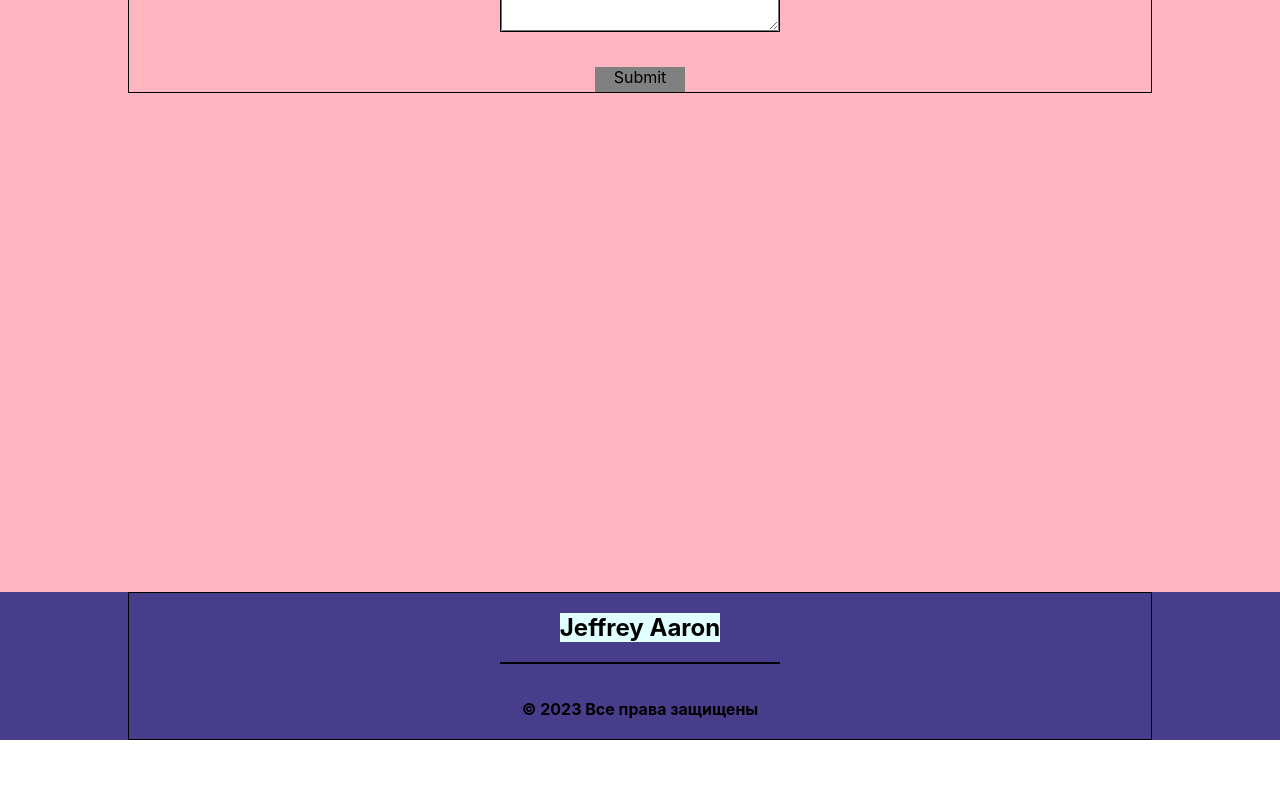
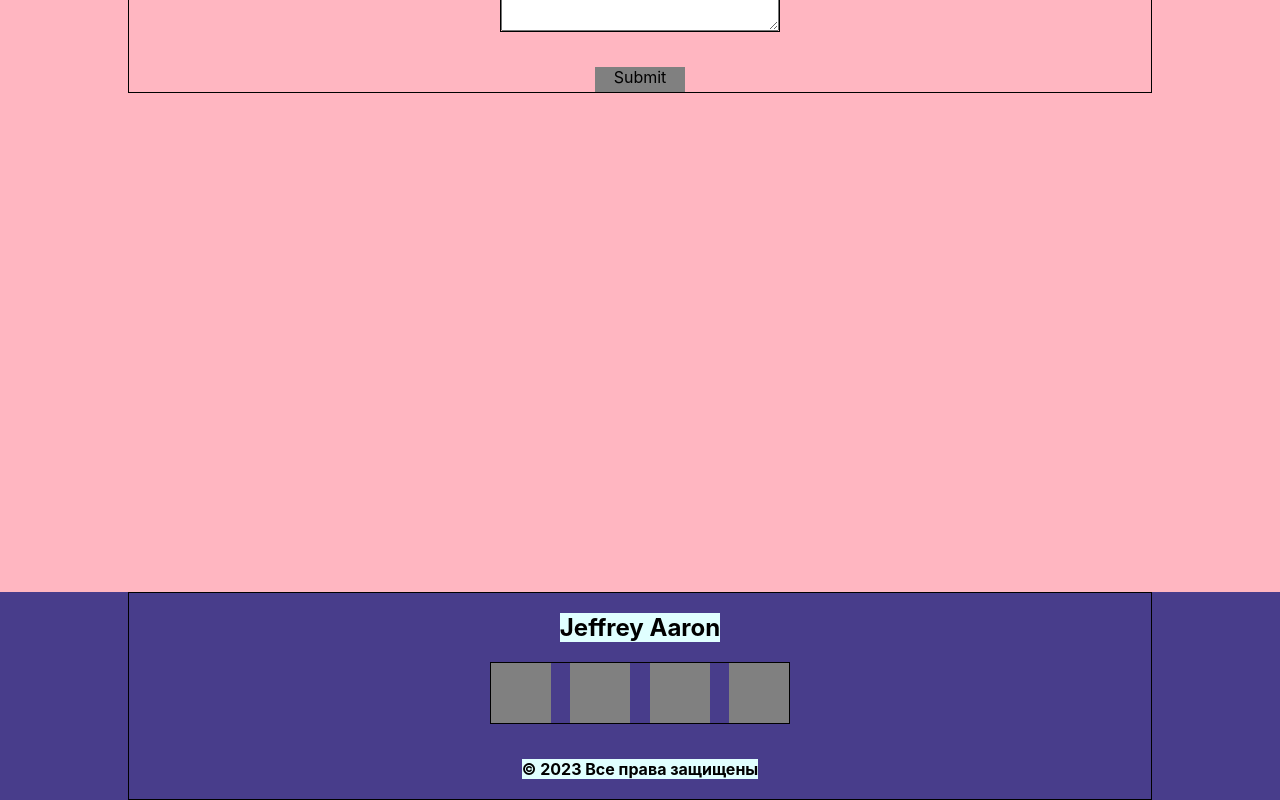
Before and after one commit to vbsm11/portfolio, a React (Create React App) app: page / in a window 1280 px wide. Shown: the part 2688-3488 px from the top of the page. Before the commit the page ends 3428 px from the top, so only its background shows below. Built offline with nearby package versions, Linux system fonts and the light colour scheme.

Commit message:
template for footer block

```diff
--- a/src/footer/Footer.module.css
+++ b/src/footer/Footer.module.css
@@ -6,8 +6,8 @@
     border: 1px solid;
     display: flex;
     flex-direction: column;
+    justify-content: space-between;
     align-items: center;
-    justify-content: space-between;
 }
 
 .title {
@@ -16,7 +16,7 @@
 
 .icons {
     border: 1px solid;
-    width: 280px;
+    width: 300px;
     display: flex;
     justify-content: space-between;
     flex-wrap: wrap;
@@ -24,10 +24,13 @@
 }
 
 .icon {
-
+    height: 60px;
+    width: 60px;
+    background-color: grey;
 }
 
 .text {
     font-weight: bolder;
+    background-color: lightcyan;
     margin-bottom: 20px;
 }
```
